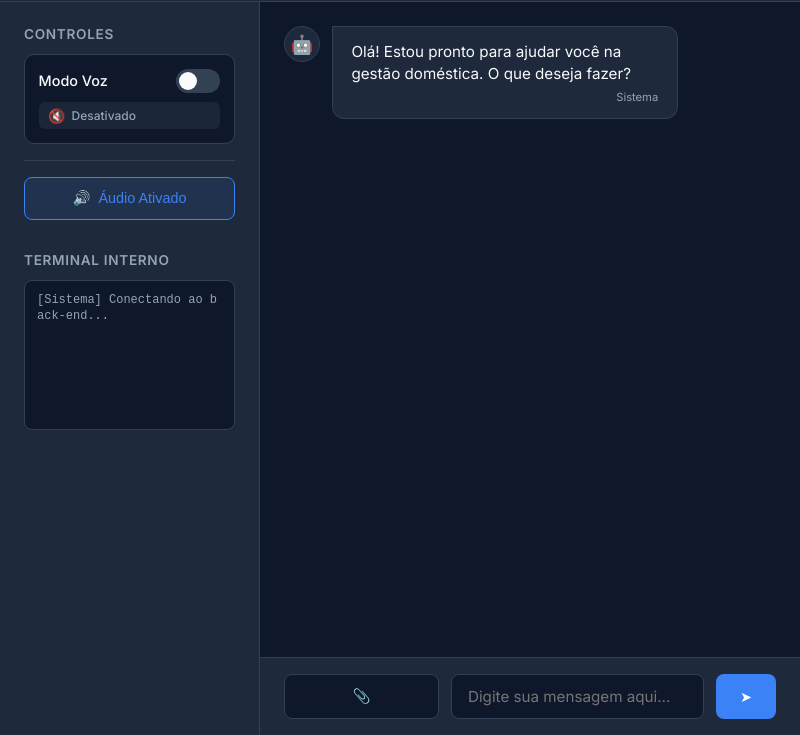
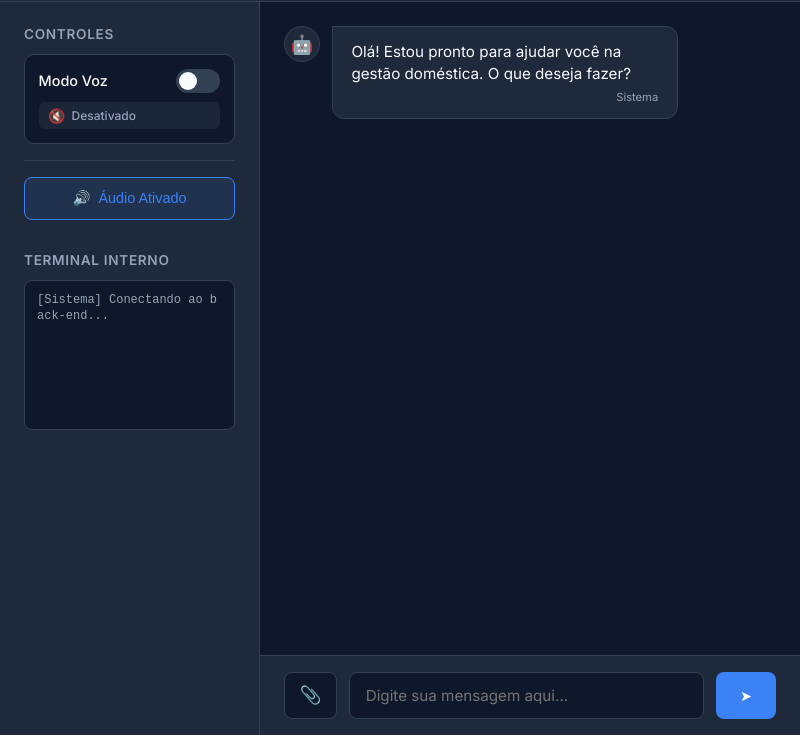
Before and after one commit to Felipe-Stu/assistente-domestico, an Electron app: page index.html in a window 800 px wide. Shown: the part 65-800 px from the top of the page. Drawn offline with Linux system fonts and the light colour scheme; no server answers.

Commit message:
fix: botão de anexo com largura fixa na barra do chat
Co-Authored-By: Claude Opus 5.5 <noreply@anthropic.com>
Claude-Session: https://claude.ai/code/session_01EK9JyCoxtU3Dr7Bqj9rpZY

```diff
--- a/index.css
+++ b/index.css
@@ -588,6 +588,9 @@ body {
     color: var(--text-primary);
     border: 1px solid var(--border-color);
     padding: 0.75rem 0.9rem;
+    width: auto;        /* .btn ocupa 100% por padrão; aqui o botão fica do tamanho do ícone */
+    flex: 0 0 auto;
+    font-size: 1.1rem;
 }
 
 .btn-attach:hover {
```
